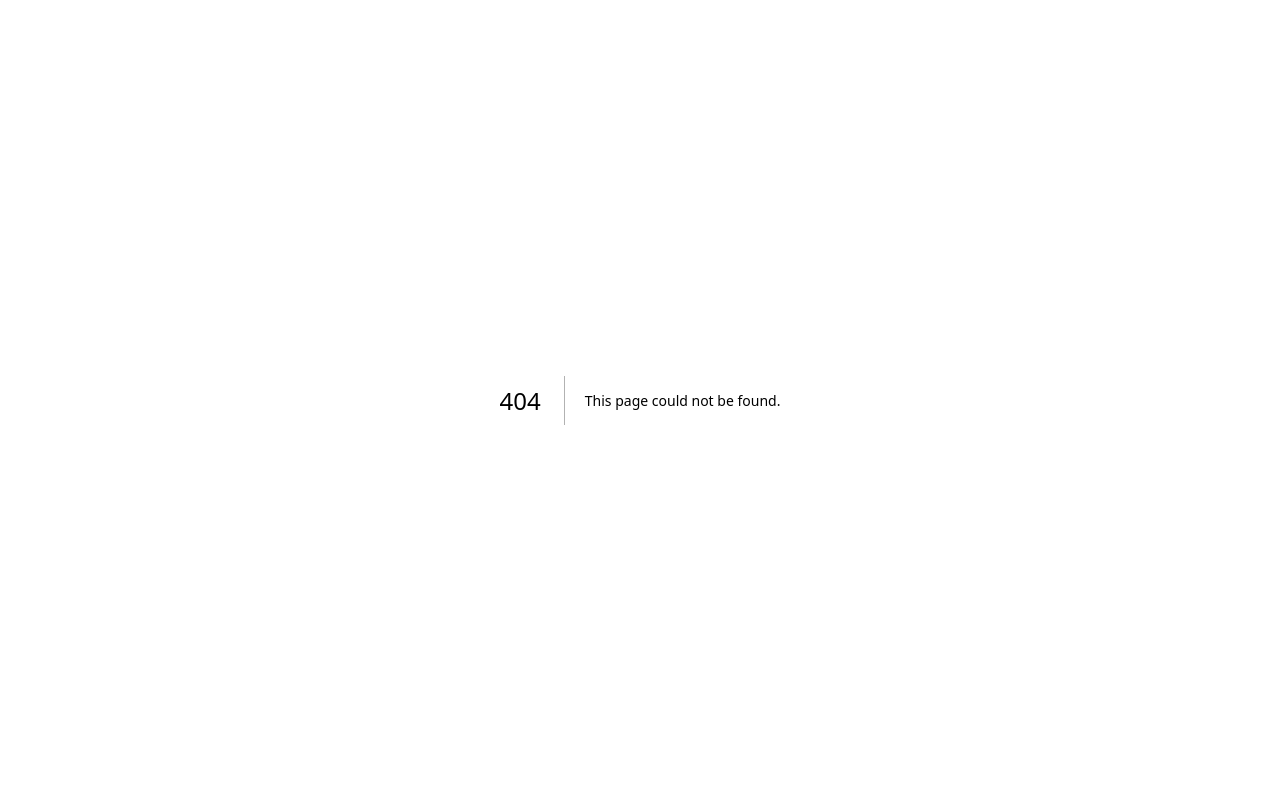
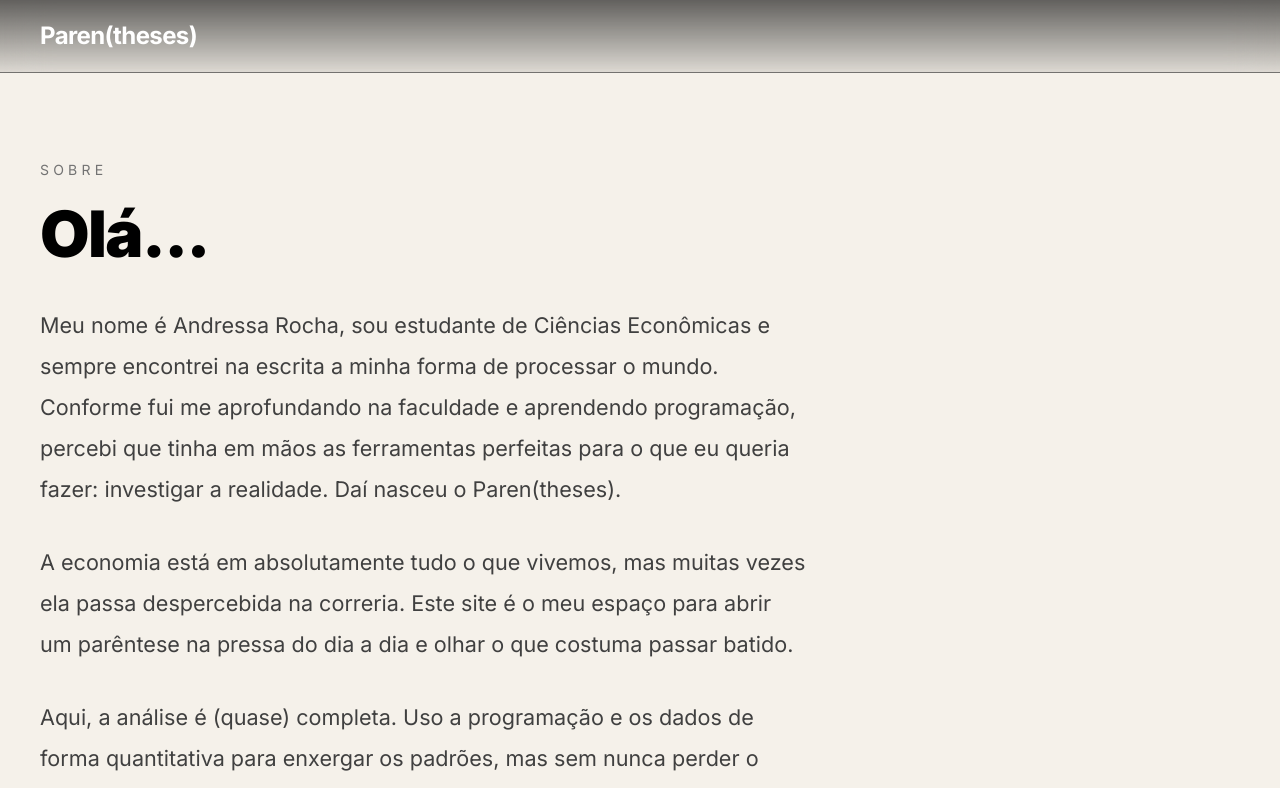
Before and after one commit to andressarochafig-prog/economic-articles, a Next.js app: page /sobre in a window 1280 px wide. Before the commit this address had no page. Shown: the top 788 px of the page. Built offline with nearby package versions, Linux system fonts and the light colour scheme.

Commit message:
primeira versao do site

```diff
--- a/src/app/layout.js
+++ b/src/app/layout.js
@@ -1,28 +1,21 @@
-import { Geist, Geist_Mono } from "next/font/google";
+import { Inter } from "next/font/google";
 import "./globals.css";
 
-const geistSans = Geist({
-  variable: "--font-geist-sans",
-  subsets: ["latin"],
-});
-
-const geistMono = Geist_Mono({
-  variable: "--font-geist-mono",
+const inter = Inter({
   subsets: ["latin"],
 });
 
 export const metadata = {
-  title: "Create Next App",
-  description: "Generated by create next app",
+  title: "Paren(theses)",
+  description: "Ensaios sobre economia, comportamento e sociedade.",
 };
 
 export default function RootLayout({ children }) {
   return (
-    <html
-      lang="en"
-      className={`${geistSans.variable} ${geistMono.variable} h-full antialiased`}
-    >
-      <body className="min-h-full flex flex-col">{children}</body>
+    <html lang="pt-BR">
+      <body className={inter.className}>
+        {children}
+      </body>
     </html>
   );
 }
--- a/src/app/page.js
+++ b/src/app/page.js
@@ -1,65 +1,123 @@
-import Image from "next/image";
+const articles = [
+  {
+    category: "Sociedade & Economia",
+    title: "Por que alimentos saudáveis ficaram tão caros?",
+    subtitle:
+      "Uma análise sobre inflação, cultura wellness, logística e comportamento de consumo.",
+    author: "Andressa Rocha",
+    role: "Estudante de Economia",
+    image:
+      "https://images.unsplash.com/photo-1542838132-92c53300491e",
+  },
+
+  {
+    category: "Sociedade & Economia",
+    title: "O preço do movimento",
+    subtitle:
+      "Como a desigualdade de renda e a falta de infraestrutura urbana moldam o acesso à atividade física.",
+    author: "Andressa Rocha",
+    role: "Estudante de Economia",
+    image:
+      "https://i.pinimg.com/736x/65/ff/a5/65ffa503ef3fc661e86a0a76cefeaa21.jpg",
+  },
+];
 
 export default function Home() {
+  const featuredArticle = articles[0];
+
   return (
-    <div className="flex flex-col flex-1 items-center justify-center bg-zinc-50 font-sans dark:bg-black">
-      <main className="flex flex-1 w-full max-w-3xl flex-col items-center justify-between py-32 px-16 bg-white dark:bg-black sm:items-start">
-        <Image
-          className="dark:invert"
-          src="/next.svg"
-          alt="Next.js logo"
-          width={100}
-          height={20}
-          priority
+    <main className="min-h-screen bg-[#f5f1ea] text-black">
+
+      <nav className="fixed top-0 left-0 w-full z-50 backdrop-blur-xl bg-gradient-to-b from-black/60 to-black/10 border-b border-white/10">
+        <div className="flex justify-between items-center px-10 py-5">
+          <h1 className="text-2xl font-bold tracking-tight text-white">
+            Paren(theses)
+          </h1>
+
+          <div className="flex gap-8 text-sm uppercase tracking-[0.2em] text-white">
+            <a href="/sobre">Sobre</a>
+          </div>
+        </div>
+      </nav>
+
+      <section className="relative h-[88vh] overflow-hidden rounded-b-[3rem]">
+        <img
+          src={featuredArticle.image}
+          alt={featuredArticle.title}
+          className="absolute inset-0 w-full h-full object-cover"
         />
-        <div className="flex flex-col items-center gap-6 text-center sm:items-start sm:text-left">
-          <h1 className="max-w-xs text-3xl font-semibold leading-10 tracking-tight text-black dark:text-zinc-50">
-            To get started, edit the page.js file.
-          </h1>
-          <p className="max-w-md text-lg leading-8 text-zinc-600 dark:text-zinc-400">
-            Looking for a starting point or more instructions? Head over to{" "}
-            <a
-              href="https://vercel.com/templates?framework=next.js&utm_source=create-next-app&utm_medium=appdir-template-tw&utm_campaign=create-next-app"
-              className="font-medium text-zinc-950 dark:text-zinc-50"
-            >
-              Templates
-            </a>{" "}
-            or the{" "}
-            <a
-              href="https://nextjs.org/learn?utm_source=create-next-app&utm_medium=appdir-template-tw&utm_campaign=create-next-app"
-              className="font-medium text-zinc-950 dark:text-zinc-50"
-            >
-              Learning
-            </a>{" "}
-            center.
+
+        <div className="absolute inset-0 bg-black/40" />
+
+        <div className="relative z-10 flex flex-col justify-end h-full px-10 pb-16">
+          <div className="flex justify-between items-end gap-10 mb-6">
+            <div className="max-w-4xl">
+              <p className="uppercase tracking-[0.3em] text-sm mb-6 text-white/70">
+                {featuredArticle.category}
+              </p>
+
+              <h2 className="text-[6rem] font-black leading-[0.9] tracking-tight text-white mb-6">
+                {featuredArticle.title}
+              </h2>
+            </div>
+
+            <div className="text-right text-white/80 mb-3 min-w-[280px]">
+              <p className="text-lg font-semibold">
+                Escrito por {featuredArticle.author}
+              </p>
+
+              <p className="text-sm uppercase tracking-[0.2em]">
+                {featuredArticle.role}
+              </p>
+            </div>
+          </div>
+
+          <p className="text-2xl text-white/90 max-w-3xl leading-relaxed">
+            {featuredArticle.subtitle}
           </p>
         </div>
-        <div className="flex flex-col gap-4 text-base font-medium sm:flex-row">
-          <a
-            className="flex h-12 w-full items-center justify-center gap-2 rounded-full bg-foreground px-5 text-background transition-colors hover:bg-[#383838] dark:hover:bg-[#ccc] md:w-[158px]"
-            href="https://vercel.com/new?utm_source=create-next-app&utm_medium=appdir-template-tw&utm_campaign=create-next-app"
-            target="_blank"
-            rel="noopener noreferrer"
-          >
-            <Image
-              className="dark:invert"
-              src="/vercel.svg"
-              alt="Vercel logomark"
-              width={16}
-              height={16}
-            />
-            Deploy Now
-          </a>
-          <a
-            className="flex h-12 w-full items-center justify-center rounded-full border border-solid border-black/[.08] px-5 transition-colors hover:border-transparent hover:bg-black/[.04] dark:border-white/[.145] dark:hover:bg-[#1a1a1a] md:w-[158px]"
-            href="https://nextjs.org/docs?utm_source=create-next-app&utm_medium=appdir-template-tw&utm_campaign=create-next-app"
-            target="_blank"
-            rel="noopener noreferrer"
-          >
-            Documentation
-          </a>
+      </section>
+
+      <section className="px-10 py-24">
+        <div className="flex flex-col gap-10 max-w-6xl mx-auto">
+
+          {articles.map((article, index) => (
+            <a
+              href={`/ensaios/${index}`}
+              key={index}
+              className="group border border-black/10 rounded-[2rem] overflow-hidden bg-[#f8f5ef] hover:bg-[#f3efe8] transition duration-500"
+            >
+              <div className="grid md:grid-cols-[1.1fr_0.9fr] items-stretch">
+
+                <div className="overflow-hidden">
+                  <img
+                    src={article.image}
+                    alt={article.title}
+                    className="w-full h-[360px] object-cover brightness-[0.92] contrast-[1.05] saturate-[0.95] group-hover:scale-105 transition duration-700"
+                  />
+                </div>
+
+                <div className="flex flex-col justify-center p-10">
+                  <p className="uppercase text-[0.7rem] tracking-[0.3em] text-neutral-500 mb-5">
+                    {article.category}
+                  </p>
+
+                  <h3 className="text-[2.7rem] font-black leading-[1] tracking-tight mb-5">
+                    {article.title}
+                  </h3>
+
+                  <p className="text-[1.05rem] text-neutral-700 leading-[1.8] max-w-xl">
+                    {article.subtitle}
+                  </p>
+                </div>
+
+              </div>
+            </a>
+          ))}
+
         </div>
-      </main>
-    </div>
+      </section>
+
+    </main>
   );
 }
--- /dev/null
+++ b/src/app/sobre/page.js
@@ -0,0 +1,64 @@
+export default function Sobre() {
+  return (
+    <main className="min-h-screen bg-[#f5f1ea] text-black">
+
+      <nav className="fixed top-0 left-0 w-full z-50 backdrop-blur-xl bg-gradient-to-b from-black/60 to-black/10 border-b border-white/10">
+        <div className="flex justify-start items-center px-10 py-5">
+
+          <a
+            href="/"
+            className="text-2xl font-bold tracking-tight text-white"
+          >
+            Paren(theses)
+          </a>
+
+        </div>
+      </nav>
+
+      <section className="px-10 pt-40 pb-24 max-w-5xl">
+
+        <p className="uppercase tracking-[0.3em] text-sm text-neutral-500 mb-6">
+          Sobre
+        </p>
+
+        <h1 className="text-[4rem] font-black leading-[0.95] tracking-tight mb-10">
+          Olá...
+        </h1>
+
+        <div className="max-w-3xl text-[1.35rem] leading-[1.9] text-neutral-700 space-y-8">
+
+          <p>
+            Meu nome é Andressa Rocha, sou estudante de Ciências Econômicas e
+            sempre encontrei na escrita a minha forma de processar o mundo.
+            Conforme fui me aprofundando na faculdade e aprendendo programação,
+            percebi que tinha em mãos as ferramentas perfeitas para o que eu
+            queria fazer: investigar a realidade. Daí nasceu o Paren(theses).
+          </p>
+
+          <p>
+            A economia está em absolutamente tudo o que vivemos, mas muitas
+            vezes ela passa despercebida na correria. Este site é o meu espaço
+            para abrir um parêntese na pressa do dia a dia e olhar o que costuma
+            passar batido.
+          </p>
+
+          <p>
+            Aqui, a análise é (quase) completa. Uso a programação e os dados de
+            forma quantitativa para enxergar os padrões, mas sem nunca perder o
+            lado qualitativo, social e humano. O objetivo é entender quais
+            forças econômicas moldam a nossa sociedade e o nosso comportamento.
+          </p>
+
+          <p>
+            Mais do que respostas prontas, o Paren(theses) é um lugar para
+            formular perguntas, organizar ideias e transformar curiosidade em
+            tese.
+          </p>
+
+        </div>
+
+      </section>
+
+    </main>
+  );
+}
```
Also changed, not shown: src/app/ensaios/[slug]/page.js (added, +83 -0 lines).
